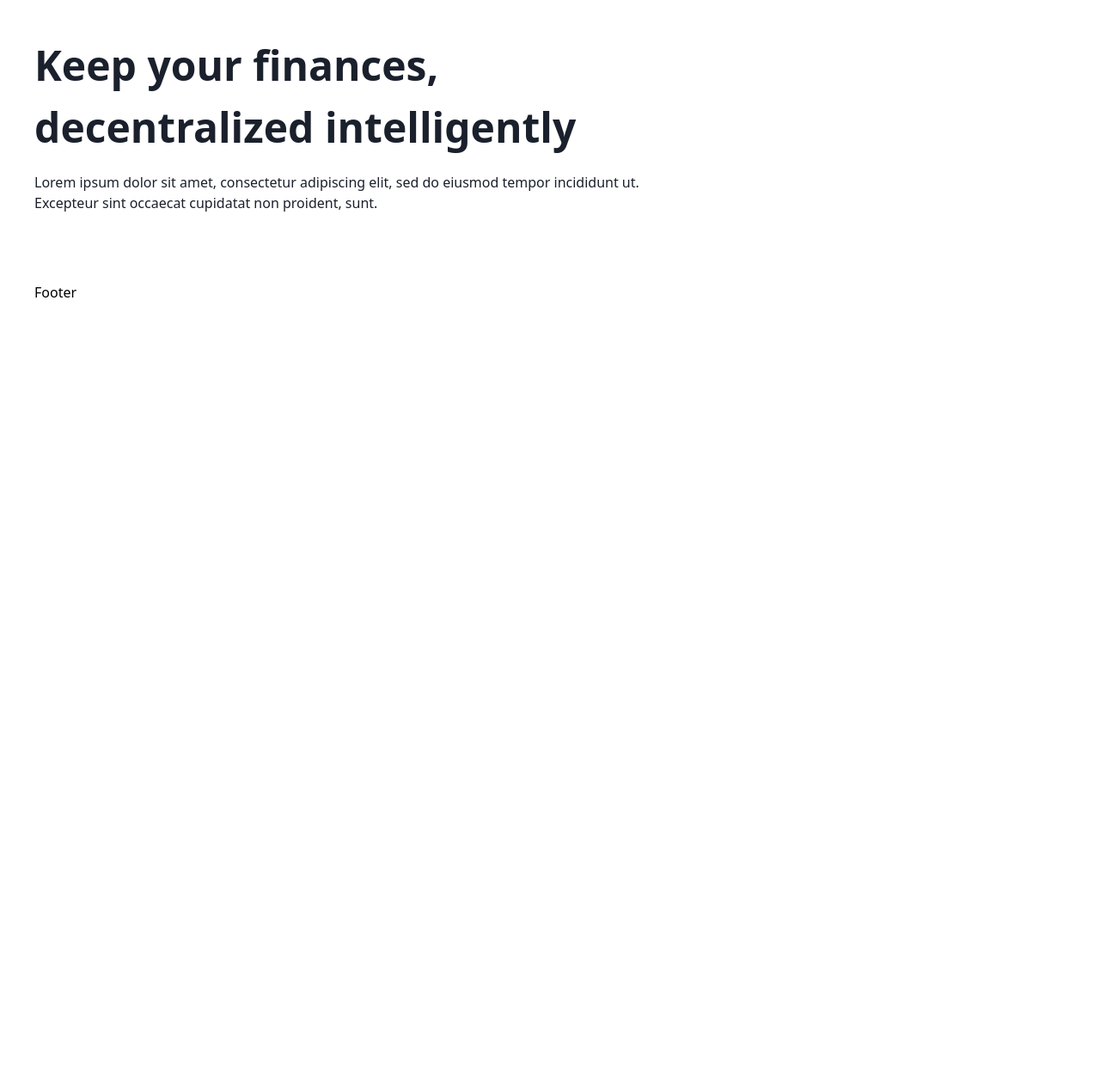
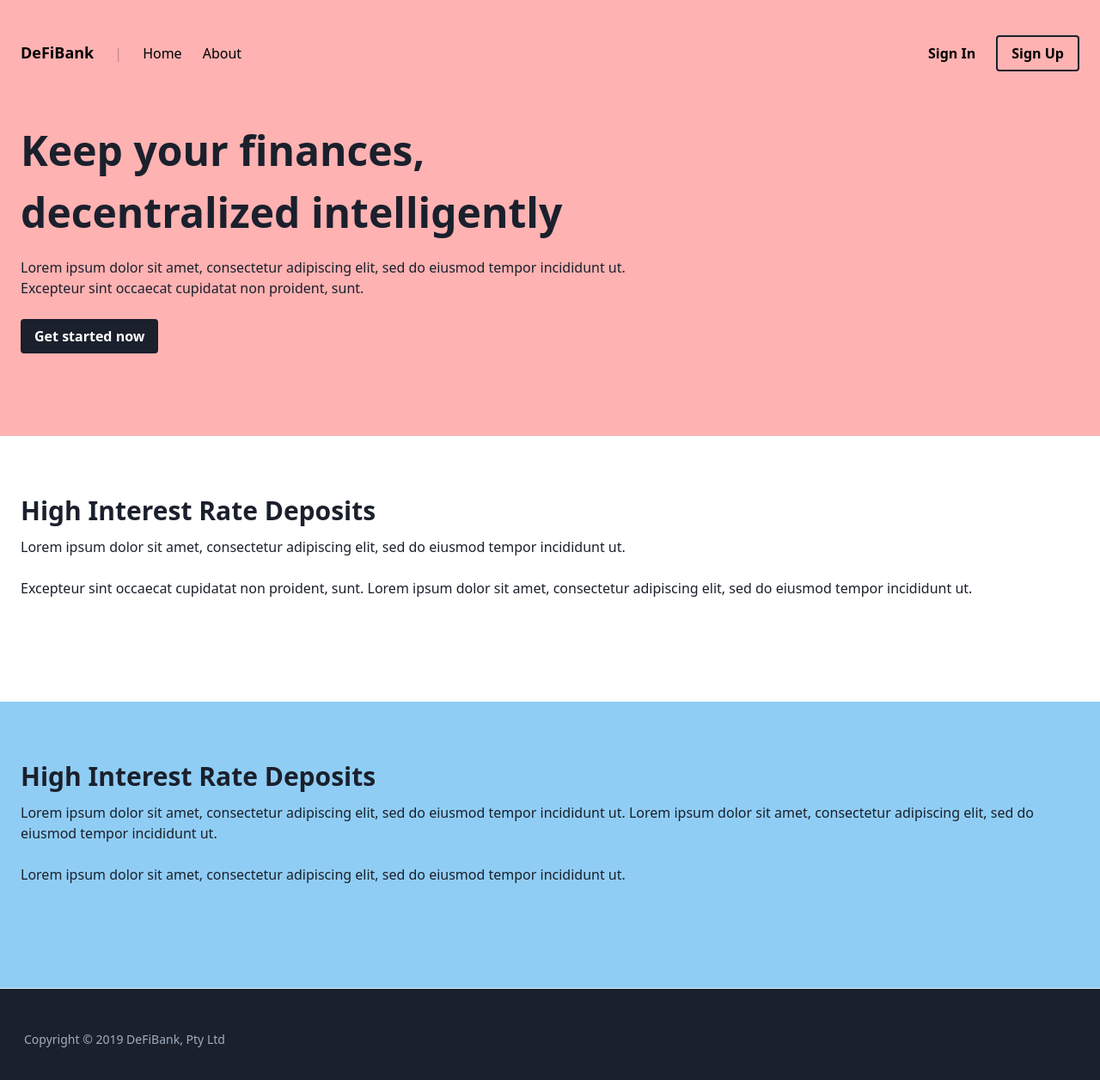
Before and after one commit to nhi-huynh/accenture-frontend, a Next.js app: page / in a window 1280 px wide. Shown: the top 1256 px of the page at 86% size. Before the commit the page ends 800 px from the top, so only its background shows below. Built offline with nearby package versions, Linux system fonts and the light colour scheme.

Commit message:
restructure layout & index

```diff
--- a/components/Layout.js
+++ b/components/Layout.js
@@ -22,6 +22,8 @@ const Layout = ({ children, title }) => (
       <link rel="icon" href="/favicon/favicon.ico" type="image/x-icon"/>
     </Head>
 
+    <Nav/>
+
     <div className='font-sans text-gray-900'>
     	{children}
     </div>
@@ -32,8 +34,14 @@ const Layout = ({ children, title }) => (
 
 
 const Footer = () =>
-	<footer className="font-sans p-10">
-    <h3>Footer</h3>
-	</footer>
+  <footer className="bg-gray-900 text-gray-500 border-t font-sans">
+    <div className="mx-auto container px-4 py-12">
+      <div className="px-3 flex items-center">
+        <div className="flex-grow text-sm">
+          <span className="mr-5">Copyright © {new Date().getFullYear()} DeFiBank, Pty Ltd</span>
+        </div>
+      </div>
+    </div>
+  </footer>
 
 export default Layout
--- a/components/nav.js
+++ b/components/nav.js
@@ -5,56 +5,43 @@ import Link from 'next/link'
 * Navigation component to manage the navbar of each page.
 **/
 
-const links = [
-  { href: 'https://zeit.co/now', label: 'ZEIT' },
-  { href: 'https://github.com/zeit/next.js', label: 'GitHub' },
-].map(link => {
-  link.key = `nav-link-${link.href}-${link.label}`
-  return link
-})
+// const links = [
+//   { href: 'https://zeit.co/now', label: 'ZEIT' },
+//   { href: 'https://github.com/zeit/next.js', label: 'GitHub' },
+// ].map(link => {
+//   link.key = `nav-link-${link.href}-${link.label}`
+//   return link
+// })
 
 const Nav = () => (
-  <nav>
-    <ul>
-      <li>
-        <Link href="/">
-          <a>Home</a>
-        </Link>
-      </li>
-      {links.map(({ key, href, label }) => (
-        <li key={key}>
-          <a href={href}>{label}</a>
-        </li>
-      ))}
-    </ul>
-
-    <style jsx>{`
-      :global(body) {
-        margin: 0;
-        font-family: -apple-system, BlinkMacSystemFont, Avenir Next, Avenir,
-          Helvetica, sans-serif;
-      }
-      nav {
-        text-align: center;
-      }
-      ul {
-        display: flex;
-        justify-content: space-between;
-      }
-      nav > ul {
-        padding: 4px 16px;
-      }
-      li {
-        display: flex;
-        padding: 6px 8px;
-      }
-      a {
-        color: #067df7;
-        text-decoration: none;
-        font-size: 13px;
-      }
-    `}</style>
-  </nav>
+    <div className="bg-red-300">
+      <nav className="container pt-12 sm:pt-18 pb-4 sm:pb-18 px-6 mx-auto flex">
+        <ul className="flex list-none items-center w-full">
+          <li className="pr-6"><a className="font-bold text-lg">DeFiBank</a></li>
+          <li className="pr-6"><a className="opacity-25">|</a></li>
+          <li className="pr-6"><a className="cursor-pointer select-none">Home</a></li>
+          <li>
+            <a className="cursor-pointer select-none">About</a>
+          </li>
+          <ul className="ml-auto flex list-none items-center">
+            <li className="pr-6">
+                <a title="App Portal" className="cursor-pointer select-none font-bold">Sign In</a>
+            </li>
+            <li>
+              <a className="cursor-pointer select-none border-2 border-gray-900 border-solid font-bold py-2 px-4 rounded">Sign Up</a>
+            </li>
+          </ul>
+        </ul>
+      </nav>
+    </div>
 )
 
 export default Nav
+
+ /* {}
+        links.map(({ key, href, label }) => (
+          <li key={key}>
+            <a href={href}>{label}</a>
+          </li>
+        ))
+    }*/
--- a/pages/index.js
+++ b/pages/index.js
@@ -4,12 +4,48 @@ import Layout from '../components/Layout'
 
 const Home = () => (
   <Layout title="Home">
-    <header className="p-10">
-      <h1 className="text-5xl font-bold mb-4">Keep your finances,<br/>decentralized intelligently</h1>
-      <p>Lorem ipsum dolor sit amet, consectetur adipiscing elit, sed do eiusmod tempor incididunt ut.</p>
-      <p>Excepteur sint occaecat cupidatat non proident, sunt.</p>
-    </header>
+    <Introduction/>
+    <First/>
+    <div className="bg-blue-300">
+      <div className="container pt-8 sm:pt-16 pb-10 sm:pb-24 px-6 mx-auto">
+        <div>
+          <h1 className="text-3xl font-bold mb-2">High Interest Rate Deposits</h1>
+          <p>Lorem ipsum dolor sit amet, consectetur adipiscing elit, sed do eiusmod tempor incididunt ut. Lorem ipsum dolor sit amet, consectetur adipiscing elit, sed do eiusmod tempor incididunt ut.</p>
+          <br/>
+          <p>Lorem ipsum dolor sit amet, consectetur adipiscing elit, sed do eiusmod tempor incididunt ut.</p>
+          <br/>
+        </div>
+      </div>
+    </div>
   </Layout>
 )
 
+const Introduction = () =>
+<>
+    <div className="bg-red-300">
+      <div className="container pt-12 sm:pt-18 pb-10 sm:pb-20 px-6 mx-auto flex">
+        <div>
+          <header className="mb-4">
+            <h1 className="text-5xl font-bold mb-4">Keep your finances,<br/>decentralized intelligently</h1>
+            <p>Lorem ipsum dolor sit amet, consectetur adipiscing elit, sed do eiusmod tempor incididunt ut.</p>
+            <p>Excepteur sint occaecat cupidatat non proident, sunt.</p>
+            <br/>
+            <button className="bg-gray-900 text-white font-bold py-2 px-4 rounded">Get started now</button>
+          </header>
+        </div>
+        <div className="hidden lg:block feature-image ml-auto"></div>
+      </div>
+    </div>
+    </>
+
+const First = () =>
+  <div className="container pt-8 sm:pt-16 pb-10 sm:pb-24 px-6 mx-auto">
+    <div>
+      <h1 className="text-3xl font-bold mb-2">High Interest Rate Deposits</h1>
+      <p>Lorem ipsum dolor sit amet, consectetur adipiscing elit, sed do eiusmod tempor incididunt ut.</p>
+      <br/>
+      <p>Excepteur sint occaecat cupidatat non proident, sunt. Lorem ipsum dolor sit amet, consectetur adipiscing elit, sed do eiusmod tempor incididunt ut.</p>
+      <br/>
+    </div>
+  </div>
 export default Home
```
